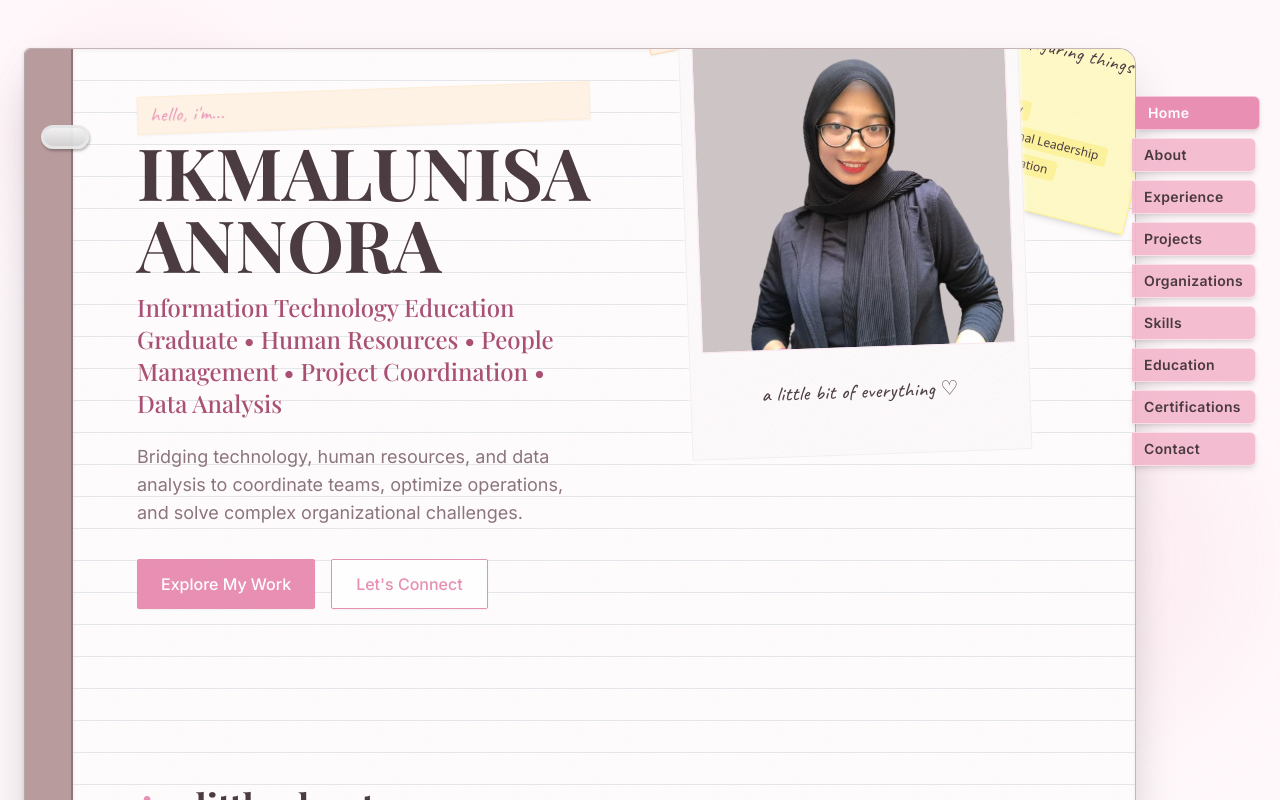
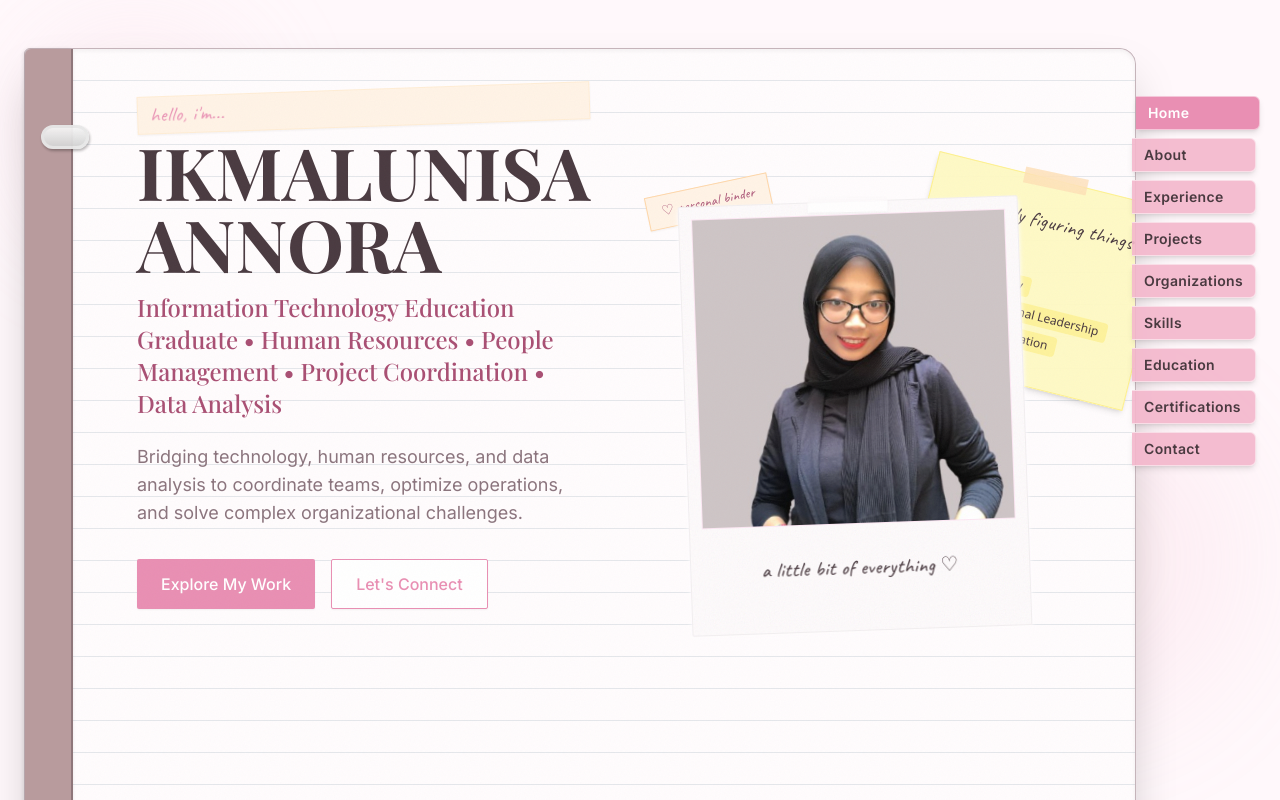
Before and after one commit to farelrakhadzakwan/web-portfolio-ikma, a React (Vite) app: page / in a window 1280 px wide. Shown: the top 800 px of the page. Built offline with nearby package versions, Linux system fonts and the light colour scheme; a web font is replaced by a local one.

Commit message:
fix: align top of profile photo polaroid horizontally with Information Technology text line

```diff
--- a/src/components/HeroSection.tsx
+++ b/src/components/HeroSection.tsx
@@ -57,7 +57,7 @@ export const HeroSection: React.FC = () => {
         </div>
       </div>
 
-      <div className="flex-1 relative flex justify-center items-center min-h-[420px] w-full -mt-2 md:-mt-12 lg:-mt-16">
+      <div className="flex-1 relative flex justify-center items-center min-h-[420px] w-full mt-10 md:mt-24 lg:mt-28">
         {/* Layered Organic Scrapbook Composition */}
 
         {/* Notes Belakang (Kuning): Kanan atas di belakang foto profil */}
```
